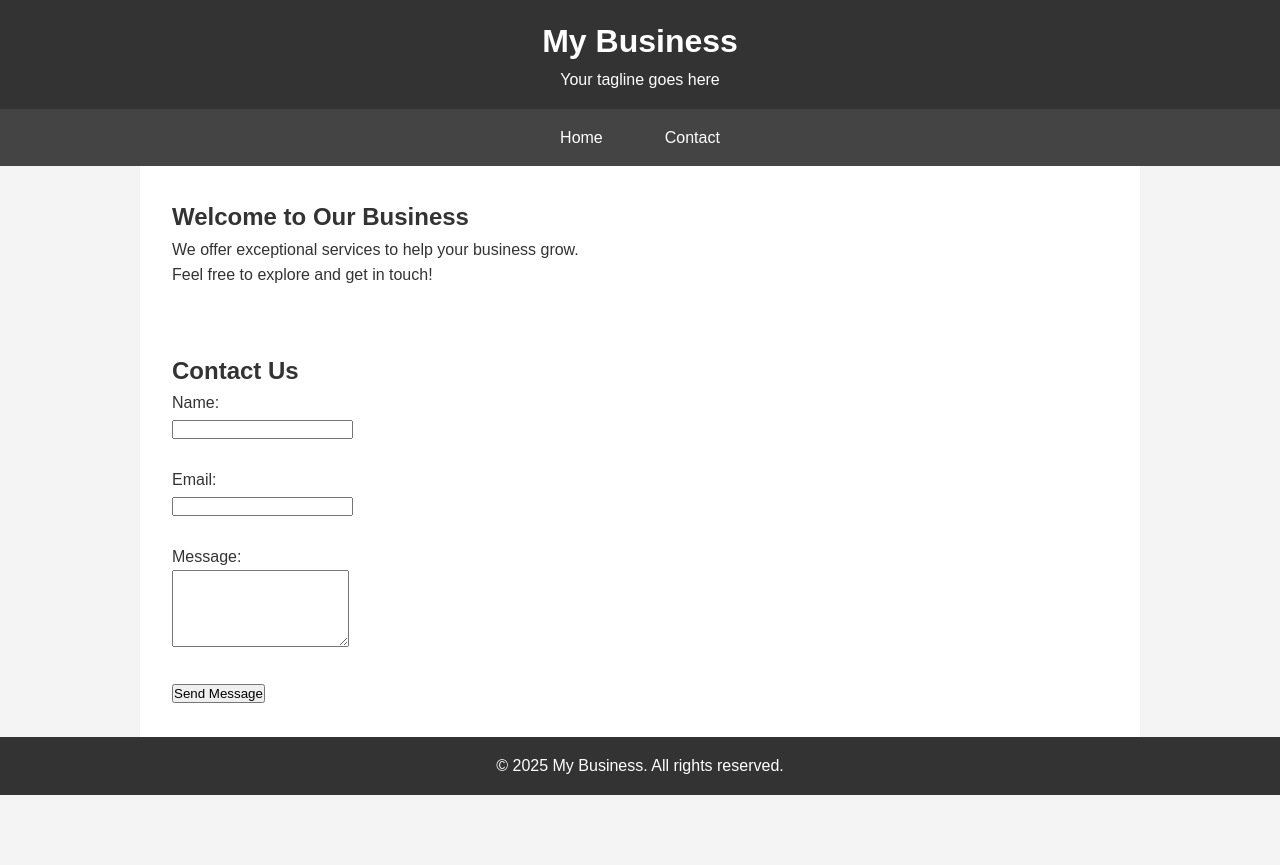
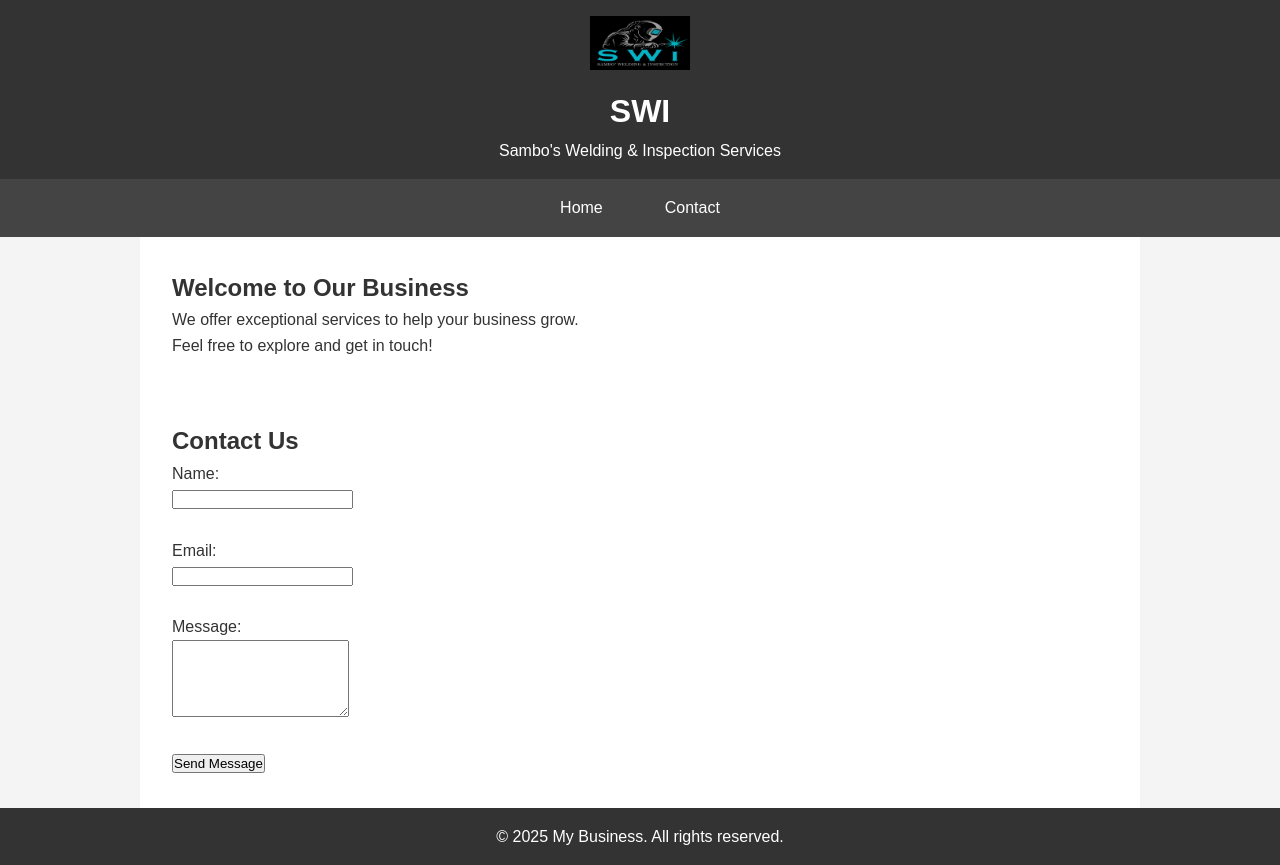
Before and after one commit to SamMaterne/Business-website, a plain HTML site: page index.html in a window 1280 px wide. Before the commit the page ends 800 px from the top, so only its background shows below. Drawn offline with Linux system fonts and the light colour scheme.

Commit message:
Add files via upload

```diff
--- a/index.html
+++ b/index.html
@@ -21,6 +21,11 @@
       color: #fff;
       padding: 1rem 0;
       text-align: center;
+    }
+    .logo {
+      max-width: 100px;
+      display: block;
+      margin: 0 auto 1rem;
     }
     nav ul {
       display: flex;
@@ -64,8 +69,9 @@
 </head>
 <body>
   <header>
-    <h1>My Business</h1>
-    <p>Your tagline goes here</p>
+    <img src="LOGO TAKE 12.jpg" alt="Business Logo" class="logo">
+    <h1>SWI</h1>
+    <p>Sambo's Welding & Inspection Services</p>
   </header>
   <nav>
     <ul>
```
Also changed, not shown: LOGO TAKE 12.jpg (added).
